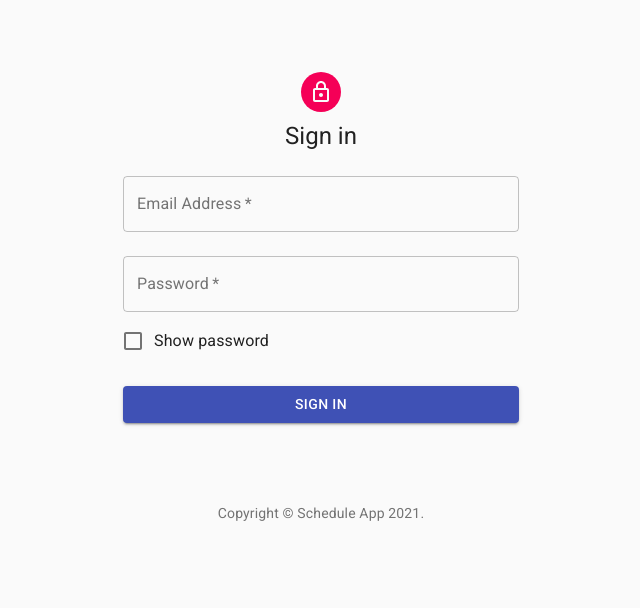
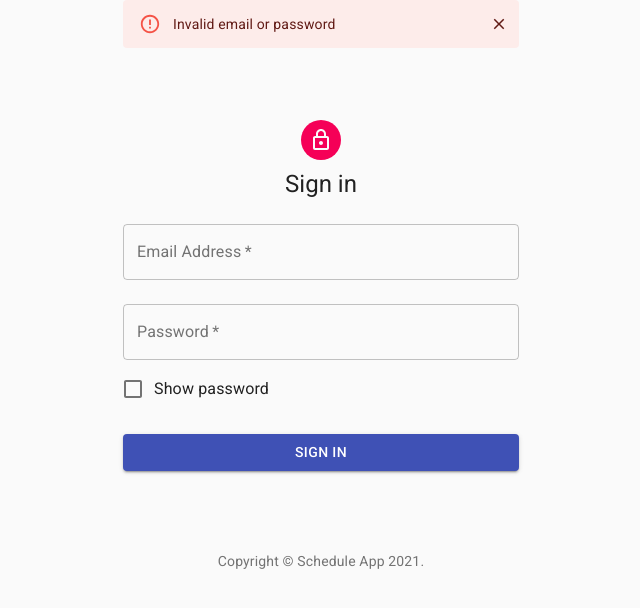
Before and after one commit to odil-abdulloyev/schedule, a React (Create React App) app: page /login in a window 1280 px wide. Both pictures are taken after typing "name@example.com", "Sample123" into the empty fields and a click on the button "SIGN IN". Shown: the top 608 px of the page, without its empty margins (319-959 px from the left). Built offline with nearby package versions, Linux system fonts and the light colour scheme; no server answers.

Commit message:
feat: implement access management

```diff
--- a/package.json
+++ b/package.json
@@ -45,6 +45,7 @@
     ]
   },
   "devDependencies": {
+    "@material-ui/lab": "^4.0.0-alpha.57",
     "firebase": "^8.3.1"
   }
 }
--- a/src/App.js
+++ b/src/App.js
@@ -1,18 +1,28 @@
-import { BrowserRouter, Switch, Route } from 'react-router-dom';
+import { useState } from 'react';
+import { BrowserRouter, Switch, Route, Redirect } from 'react-router-dom';
 import Admin from './pages/admin/admin';
 import Home from './pages/home/home';
 import Login from './pages/login/login';
 import NotFound from './pages/not-found/not-found';
 
 export default function App() {
-  return (
-    <BrowserRouter>
-      <Switch>
-        <Route path='/' exact component={Home} />
-        <Route path='/login' component={Login} />
-        <Route path='/admin' component={Admin} />
-        <Route path='*' component={NotFound} />
-      </Switch>
-    </BrowserRouter>
+  const [loggedIn, setLoggedIn] = useState(false);
+
+  const routes = loggedIn ? (
+    <Switch>
+      <Route path='/' exact component={Home} />
+      <Route path='/login' render={(props) => <Login login={setLoggedIn} {...props} />} />
+      <Route path='/admin' component={Admin} />
+      <Route path='*' component={NotFound} />
+    </Switch>
+  ) : (
+    <Switch>
+      <Route path='/' exact component={Home} />
+      <Route path='/login' render={(props) => <Login login={setLoggedIn} {...props} />} />
+      <Redirect from='/admin' to='login' />
+      <Route path='*' component={NotFound} />
+    </Switch>
   );
+
+  return <BrowserRouter>{routes}</BrowserRouter>;
 }
--- a/src/pages/login/login.jsx
+++ b/src/pages/login/login.jsx
@@ -11,8 +11,13 @@ import {
   Container,
   FormControlLabel,
   Checkbox,
+  Collapse,
 } from '@material-ui/core/';
 import LockOutlinedIcon from '@material-ui/icons/LockOutlined';
+import CloseIcon from '@material-ui/icons/Close';
+import IconButton from '@material-ui/core/IconButton';
+
+import Alert from '@material-ui/lab/Alert';
 import axios from 'axios';
 
 function Copyright() {
@@ -48,12 +53,13 @@ const useStyles = makeStyles((theme) => ({
   },
 }));
 
-export default function Login({ history }) {
+export default function Login({ history, login }) {
   const classes = useStyles();
   const [email, setEmail] = useState('');
   const [password, setPassword] = useState('');
   const [showPassword, setShowPassword] = useState(false);
   const [passwordInputType, setPasswordInputType] = useState('password');
+  const [loginError, setLoginError] = useState(false);
 
   const handleEmailChange = (event) => {
     setEmail(event.target.value);
@@ -80,9 +86,10 @@ export default function Login({ history }) {
         'https://identitytoolkit.googleapis.com/v1/accounts:signInWithPassword?key=AIzaSyAZo91RB4gN6KUYjsbHgy1YX6X_1JTehM0',
         loginData
       );
+      login(true);
       history.push('/admin');
     } catch (error) {
-      alert(error.message);
+      setLoginError(true);
     }
     setEmail('');
     setPassword('');
@@ -92,6 +99,29 @@ export default function Login({ history }) {
 
   return (
     <Container component='main' maxWidth='xs'>
+      {loginError && (
+        <div className={classes.root}>
+          <Collapse in={loginError}>
+            <Alert
+              severity='error'
+              action={
+                <IconButton
+                  aria-label='close'
+                  color='inherit'
+                  size='small'
+                  onClick={() => {
+                    setLoginError(false);
+                  }}
+                >
+                  <CloseIcon fontSize='inherit' />
+                </IconButton>
+              }
+            >
+              Invalid email or password
+            </Alert>
+          </Collapse>
+        </div>
+      )}
       <CssBaseline />
       <div className={classes.paper}>
         <Avatar className={classes.avatar}>
```
Also changed, not shown: 1 other file (tests, documents, lock files or other folders).
